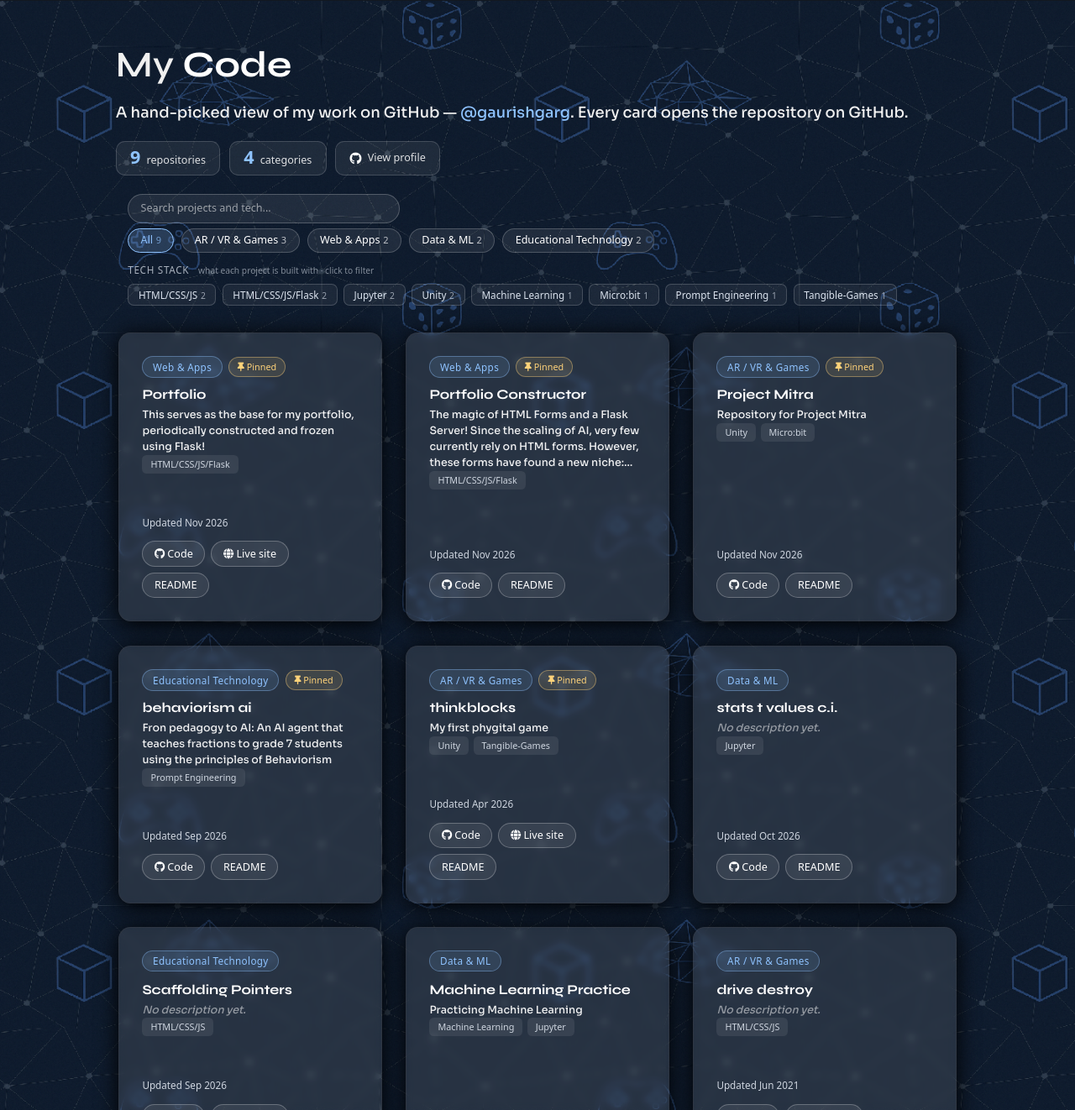
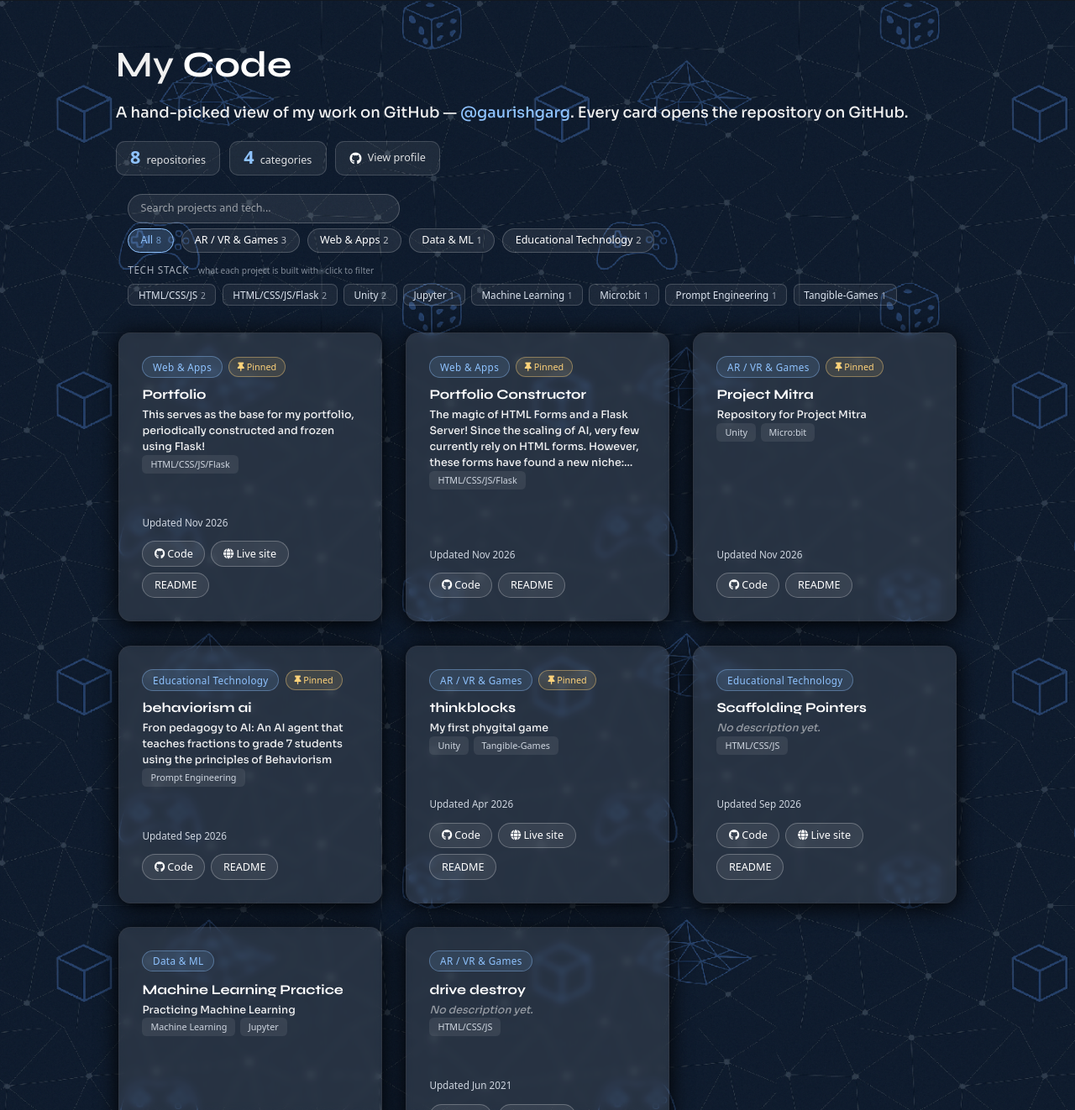
Before and after one commit to gaurishgarg/gaurishgarg.github.io, a plain HTML site: page code.html in a window 1280 px wide. Shown: the part 78-1400 px from the top of the page at 84% size. Drawn offline with nearby package versions, Linux system fonts and the light colour scheme.

Commit message:
Inconsistency Fixes-2

```diff
--- a/code.html
+++ b/code.html
@@ -145,7 +145,7 @@
                     <h1>My <span>Code</span></h1>
                     <p style="margin-bottom:0;">A hand-picked view of my work on GitHub &mdash; <a href="https://github.com/gaurishgarg" target="_blank" rel="noopener" style="color:#8fc3ff;">@gaurishgarg</a>. Every card opens the repository on GitHub.</p>
                     <div class="g-stats">
-                        <div class="g-stat"><b>9</b><span>repositories</span></div>
+                        <div class="g-stat"><b>8</b><span>repositories</span></div>
                         <div class="g-stat"><b>4</b><span>categories</span></div>
 
                         <a class="g-stat g-stat-link" href="https://github.com/gaurishgarg" target="_blank" rel="noopener"><i class="fab fa-github"></i><span>View profile</span></a>
@@ -248,15 +248,15 @@
 
 
                     <div class="g-filters" id="gFilters">
-                        <button type="button" class="g-filter is-on" data-cat="">All<small>9</small></button>
-                        <button type="button" class="g-filter" data-cat="AR / VR &amp; Games">AR / VR &amp; Games<small>3</small></button><button type="button" class="g-filter" data-cat="Web &amp; Apps">Web &amp; Apps<small>2</small></button><button type="button" class="g-filter" data-cat="Data &amp; ML">Data &amp; ML<small>2</small></button><button type="button" class="g-filter" data-cat="Educational Technology">Educational Technology<small>2</small></button>
+                        <button type="button" class="g-filter is-on" data-cat="">All<small>8</small></button>
+                        <button type="button" class="g-filter" data-cat="AR / VR &amp; Games">AR / VR &amp; Games<small>3</small></button><button type="button" class="g-filter" data-cat="Web &amp; Apps">Web &amp; Apps<small>2</small></button><button type="button" class="g-filter" data-cat="Data &amp; ML">Data &amp; ML<small>1</small></button><button type="button" class="g-filter" data-cat="Educational Technology">Educational Technology<small>2</small></button>
                     </div>
 
 
                     <div class="g-techbar">
                         <div class="g-techlabel">Tech stack <small>what each project is built with &middot; click to filter</small></div>
                         <div class="g-techchips" id="gTech">
-                            <button type="button" class="g-tech" data-tech="htmlcssjs">HTML/CSS/JS<small>2</small></button><button type="button" class="g-tech" data-tech="htmlcssjsflask">HTML/CSS/JS/Flask<small>2</small></button><button type="button" class="g-tech" data-tech="jupyter">Jupyter<small>2</small></button><button type="button" class="g-tech" data-tech="unity">Unity<small>2</small></button><button type="button" class="g-tech" data-tech="machinelearning">Machine Learning<small>1</small></button><button type="button" class="g-tech" data-tech="microbit">Micro:bit<small>1</small></button><button type="button" class="g-tech" data-tech="promptengineering">Prompt Engineering<small>1</small></button><button type="button" class="g-tech" data-tech="tangiblegames">Tangible-Games<small>1</small></button>
+                            <button type="button" class="g-tech" data-tech="htmlcssjs">HTML/CSS/JS<small>2</small></button><button type="button" class="g-tech" data-tech="htmlcssjsflask">HTML/CSS/JS/Flask<small>2</small></button><button type="button" class="g-tech" data-tech="unity">Unity<small>2</small></button><button type="button" class="g-tech" data-tech="jupyter">Jupyter<small>1</small></button><button type="button" class="g-tech" data-tech="machinelearning">Machine Learning<small>1</small></button><button type="button" class="g-tech" data-tech="microbit">Micro:bit<small>1</small></button><button type="button" class="g-tech" data-tech="promptengineering">Prompt Engineering<small>1</small></button><button type="button" class="g-tech" data-tech="tangiblegames">Tangible-Games<small>1</small></button>
 
                         </div>
                     </div>
@@ -376,29 +376,6 @@ And Guess what? Feed this template as a seed to your AI, and it will construct a
                                     <a class="g-btn" href="https://github.com/gaurishgarg/thinkblocks" target="_blank" rel="noopener"><i class="fab fa-github"></i> Code</a>
                                     <a class="g-btn" href="https://gaurishgarg.github.io/thinkblocks/" target="_blank" rel="noopener" aria-label="Open the live GitHub Pages site of thinkblocks"><i class="fas fa-globe"></i> Live site</a>
                                     <button type="button" class="g-btn" data-readme="gaurishgarg/thinkblocks" data-title="thinkblocks" data-url="https://github.com/gaurishgarg/thinkblocks">README</button>
-                                </div>
-                            </div>
-                        </div>
-
-                        <div class="col-xl-4 col-md-6 g-col" style="padding: 12pt;" data-cat="Data &amp; ML"
-                             data-tech="jupyter"
-                             data-text="stats t values c.i.  data &amp; ml jupyter">
-                            <div class="d2c_card_wrapper g-card">
-                                <div class="g-top">
-                                    <span class="g-cat">Data &amp; ML</span>
-
-                                </div>
-                                <h4><a href="https://github.com/gaurishgarg/stats_t_values_c.i." target="_blank" rel="noopener">stats t values c.i.</a></h4>
-                                <p class="g-desc is-empty">No description yet.</p>
-                                <div class="g-topics"><button type="button" class="g-topic" data-tech="jupyter" title="Filter by Jupyter">Jupyter</button></div>
-                                <div class="g-meta">
-
-                                    <span>Updated Oct 2026</span>
-                                </div>
-                                <div class="g-actions">
-                                    <a class="g-btn" href="https://github.com/gaurishgarg/stats_t_values_c.i." target="_blank" rel="noopener"><i class="fab fa-github"></i> Code</a>
-
-                                    <button type="button" class="g-btn" data-readme="gaurishgarg/stats_t_values_c.i." data-title="stats t values c.i." data-url="https://github.com/gaurishgarg/stats_t_values_c.i.">README</button>
                                 </div>
                             </div>
                         </div>
```
